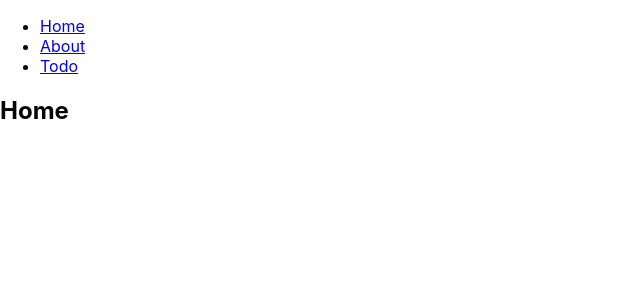
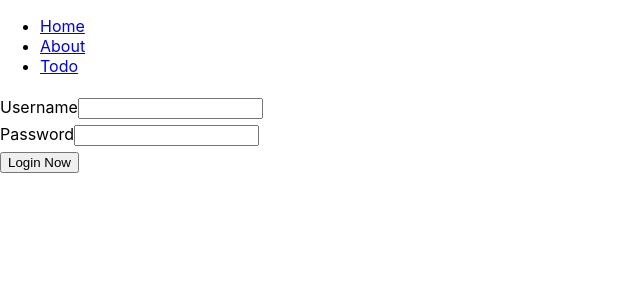
Before and after one commit to trf213/internship_lesson_01, a React (Create React App) app: page /login in a window 1280 px wide. Shown: the top 300 px of the page, without its empty margins (0-640 px from the left). Built offline with nearby package versions, Linux system fonts and the light colour scheme.

Commit message:
add login page

```diff
--- a/src/App.js
+++ b/src/App.js
@@ -8,6 +8,7 @@ import {
 } from "react-router-dom";
 
 import Todo from './screens/Todo'
+import Login from './screens/Login'
 
 const App = () => {
   return (
@@ -30,6 +31,7 @@ const App = () => {
         {/* A <Switch> looks through its children <Route>s and
             renders the first one that matches the current URL. */}
         <Switch>
+          <Route path="/login" component={Login} />
           <Route path="/about" component={About} />
 
           <Route path="/todo" component={Todo} />
--- /dev/null
+++ b/src/screens/Login.js
@@ -0,0 +1,41 @@
+import { useState } from 'react'
+
+const Login = () => {
+
+    const [fields, setFields] = useState({
+        username: '',
+        password: ''
+    })
+
+
+    const handleFieldChange = () => {
+        //TODO: Handle input changes
+    }
+
+    const handleSubmit = () => {
+        //TODO: Handle form submission
+    }
+
+    //NOTE:Successful form submission must require both username and password submitted
+
+    return (
+        <div>
+            <form onSubmit={handleSubmit} style={{ display: 'flex', flexDirection: 'column' }}>
+                <label htmlFor="username" style={{ marginTop: 5 }}>
+                    Username
+                    <input type="text" name="username" value={fields.username} onChange={handleFieldChange} />
+                </label>
+                <label htmlFor="password" style={{ marginTop: 5 }}>
+                    Password
+                    <input type="password" name="password" value={fields.password} onChange={handleFieldChange} />
+                </label>
+                <div style={{ marginTop: 5 }}>
+                    <button type='submit'>Login Now</button>
+                </div>
+
+            </form>
+        </div>
+    )
+}
+
+export default Login
```
Also changed, not shown: 1 other file (tests, documents, lock files or other folders).
